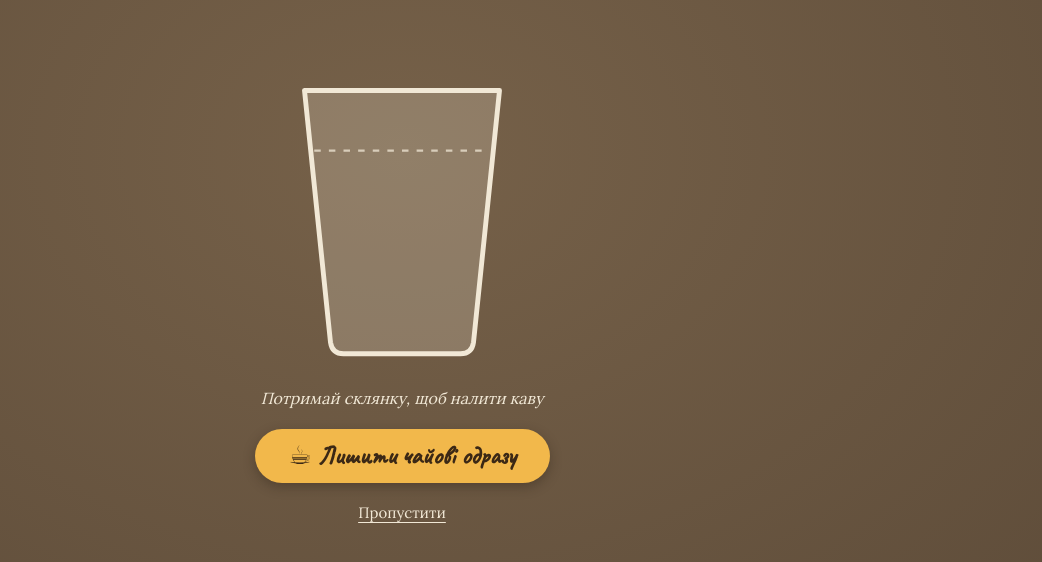
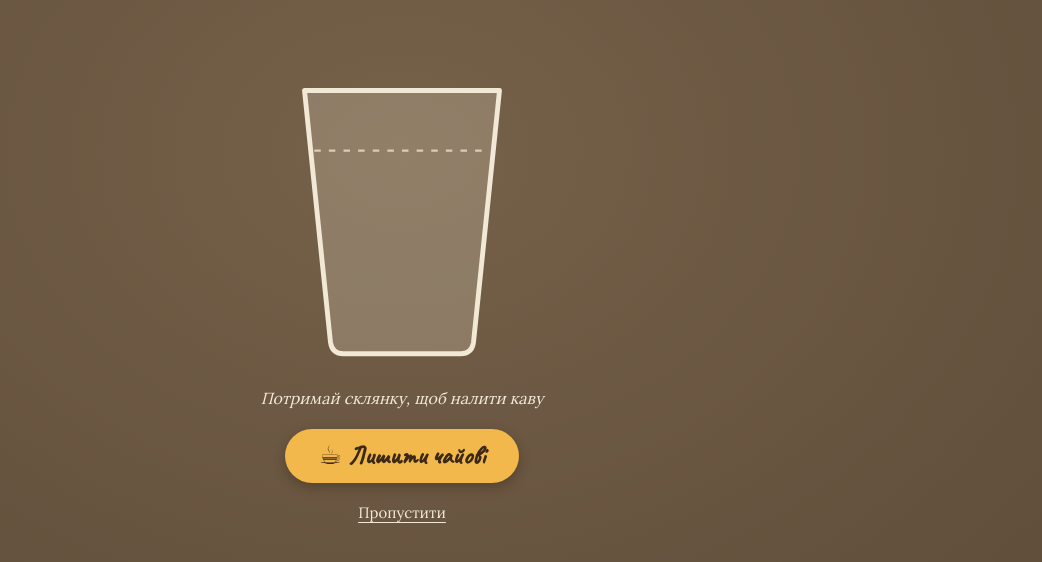
Before and after one commit to Skambas/barista-thanks, a website built with Vite: page src/index.html in a window 1280 px wide. Shown: the part 168-730 px from the top of the page, without its empty margins (238-1280 px from the left). Built offline with nearby package versions, Linux system fonts and the light colour scheme; no server answers; files whose address does not match are found by name.

Commit message:
update donat button

```diff
--- a/src/index.html
+++ b/src/index.html
@@ -90,7 +90,7 @@
             rel="noopener noreferrer"
             referrerpolicy="no-referrer"
             hidden
-            >☕ Лишити чайові одразу</a
+            >☕ Лишити чайові</a
           >
           <button class="ghost" id="skip" type="button">Пропустити</button>
         </div>
```
